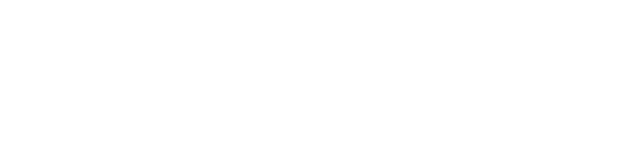
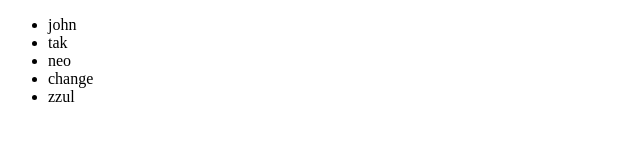
Before and after one commit to dahoony/my-git-tutorial, a plain HTML site: page about.html in a window 1280 px wide. Shown: the whole page, without its empty margins (0-640 px from the left). Drawn offline with Linux system fonts and the light colour scheme.

Commit message:
Add ul and li

```diff
--- a/about.html
+++ b/about.html
@@ -7,6 +7,12 @@
     <title>ABOUT PAGE</title>
 </head>
 <body>
-
+    <ul class="list" id="mylist">
+        <li>john</li>
+        <li>tak</li>
+        <li>neo</li>
+        <li>change</li>
+        <li>zzul</li>
+    </ul>
 </body>
 </html>
```
